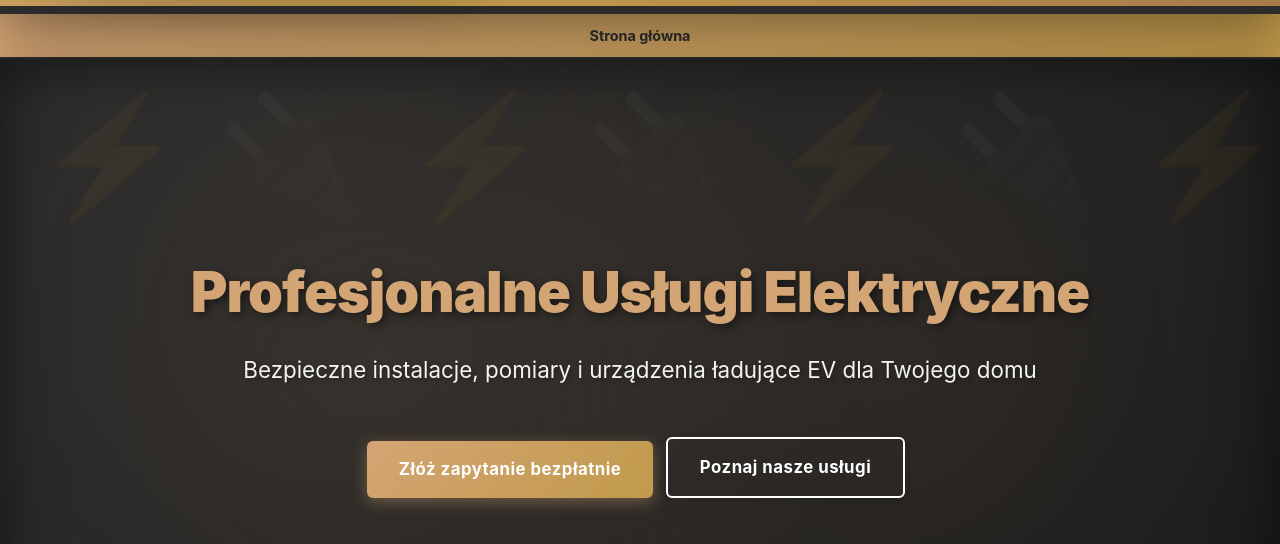
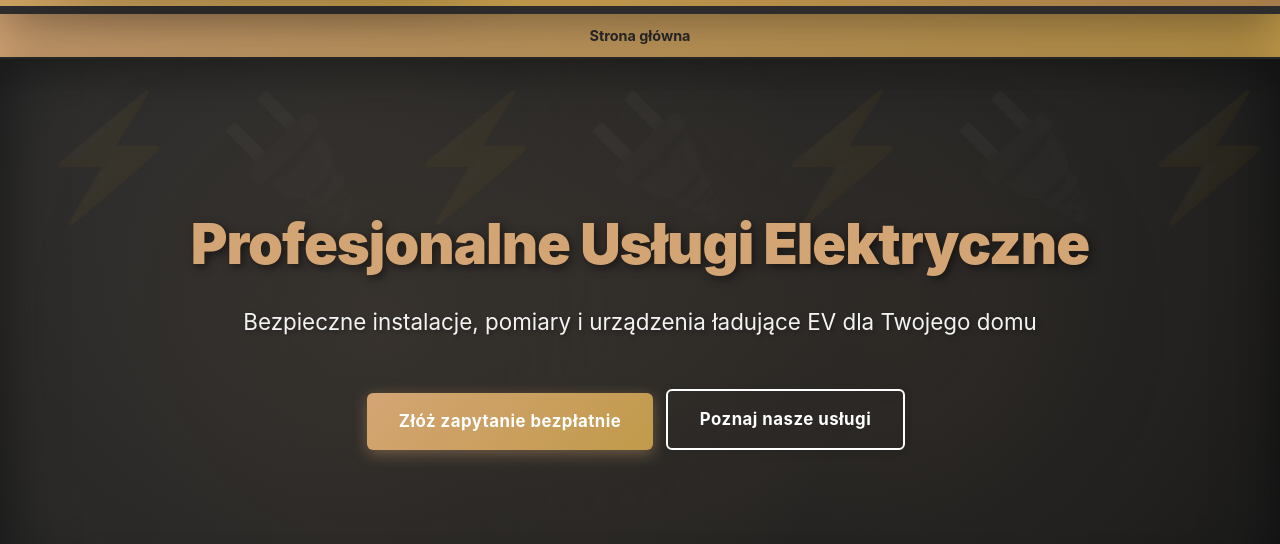
Before and after one commit to gozdur/ztp-website, a plain HTML site: page index.html in a window 1280 px wide. Shown: the part 408-952 px from the top of the page. Drawn offline with Linux system fonts and the light colour scheme.

Commit message:
spacing changes

```diff
--- a/styles.css
+++ b/styles.css
@@ -95,9 +95,21 @@ body::after {
 h1, h2, h3, h4, h5, h6 {
   font-weight: 700;
   line-height: 1.2;
-  margin-top: 1.5rem;
+  margin-top: 0.75rem;
   margin-bottom: 0.75rem;
   letter-spacing: -0.5px;
+}
+
+@media (min-width: 1024px) {
+  h1, h2, h3, h4, h5, h6 {
+    margin-top: 1rem;
+  }
+}
+
+@media (min-width: 1440px) {
+  h1, h2, h3, h4, h5, h6 {
+    margin-top: 1.5rem;
+  }
 }
 
 h1 {
@@ -160,7 +172,7 @@ h5 {
 }
 
 p {
-  margin-bottom: 1.25rem;
+  margin-bottom: 1rem;
   font-size: 1.05rem;
   line-height: 1.75;
   color: #3c342d;
@@ -169,12 +181,14 @@ p {
 @media (min-width: 768px) {
   p {
     font-size: 1.1rem;
+    margin-bottom: 1.15rem;
   }
 }
 
 @media (min-width: 1024px) {
   p {
     font-size: 1.15rem;
+    margin-bottom: 1.25rem;
   }
 }
 
@@ -533,23 +547,47 @@ main {
 .container {
   max-width: 1200px;
   margin: 0 auto;
-  padding: 2rem 1.5rem;
+  padding: 1.5rem 1.5rem;
 }
 
 @media (min-width: 768px) {
   .container {
-    padding: 2.5rem 2rem;
+    padding: 2rem 2rem;
   }
 }
 
 @media (min-width: 1024px) {
   .container {
+    padding: 2.5rem 2.5rem;
+  }
+}
+
+@media (min-width: 1440px) {
+  .container {
     padding: 3rem 3rem;
   }
 }
 
 section {
-  margin-bottom: 3.5rem;
+  margin-bottom: 2rem;
+}
+
+@media (min-width: 768px) {
+  section {
+    margin-bottom: 2.5rem;
+  }
+}
+
+@media (min-width: 1024px) {
+  section {
+    margin-bottom: 3rem;
+  }
+}
+
+@media (min-width: 1440px) {
+  section {
+    margin-bottom: 3.5rem;
+  }
 }
 
 article {
@@ -620,9 +658,27 @@ section ul li:hover::before {
   position: relative;
   overflow: hidden;
   color: #fff;
-  padding: 8rem 1rem 6rem;
+  padding: 3rem 1rem 3rem;
   text-align: center;
   box-shadow: inset 0 0 60px rgba(0, 0, 0, 0.5), 0 10px 40px rgba(0, 0, 0, 0.3);
+}
+
+@media (min-width: 768px) {
+  .hero {
+    padding: 5rem 1.5rem 4rem;
+  }
+}
+
+@media (min-width: 1024px) {
+  .hero {
+    padding: 6rem 2rem 5rem;
+  }
+}
+
+@media (min-width: 1440px) {
+  .hero {
+    padding: 8rem 3rem 6rem;
+  }
 }
 
 .hero::before {
```
